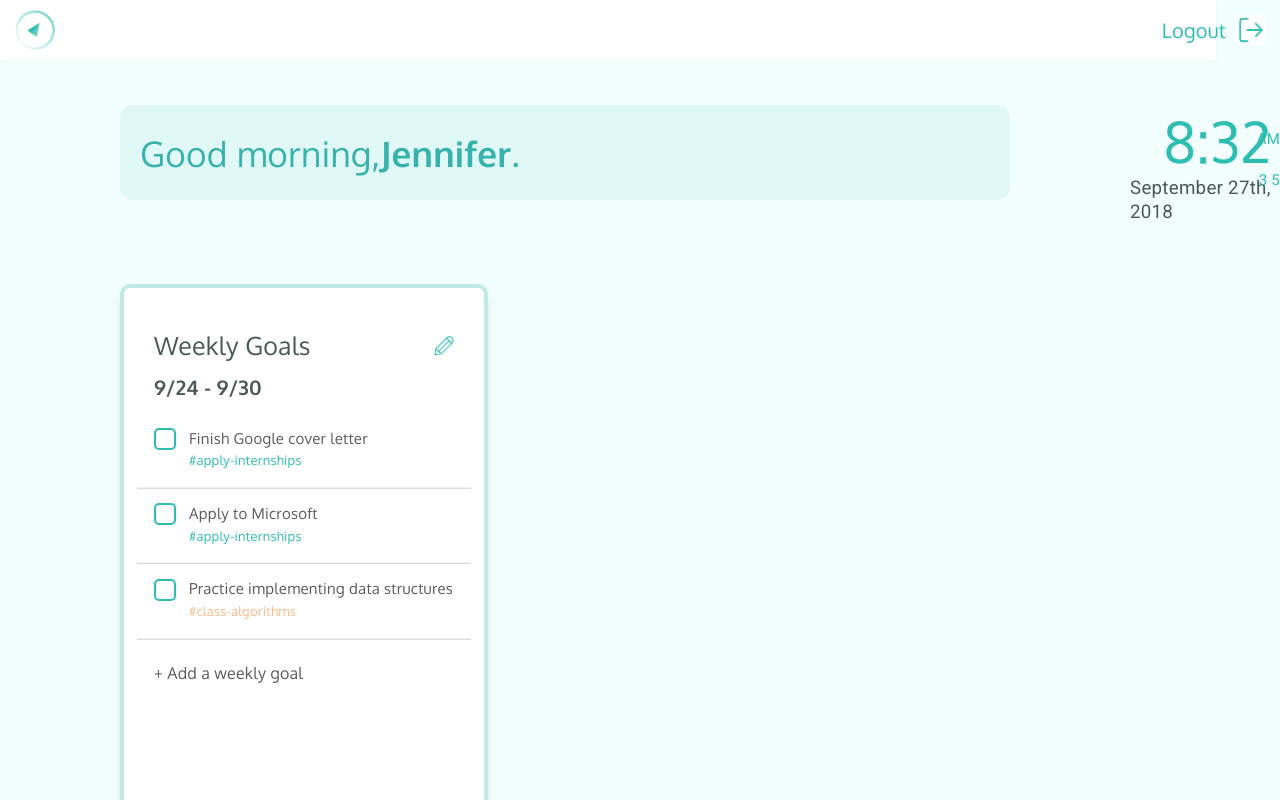
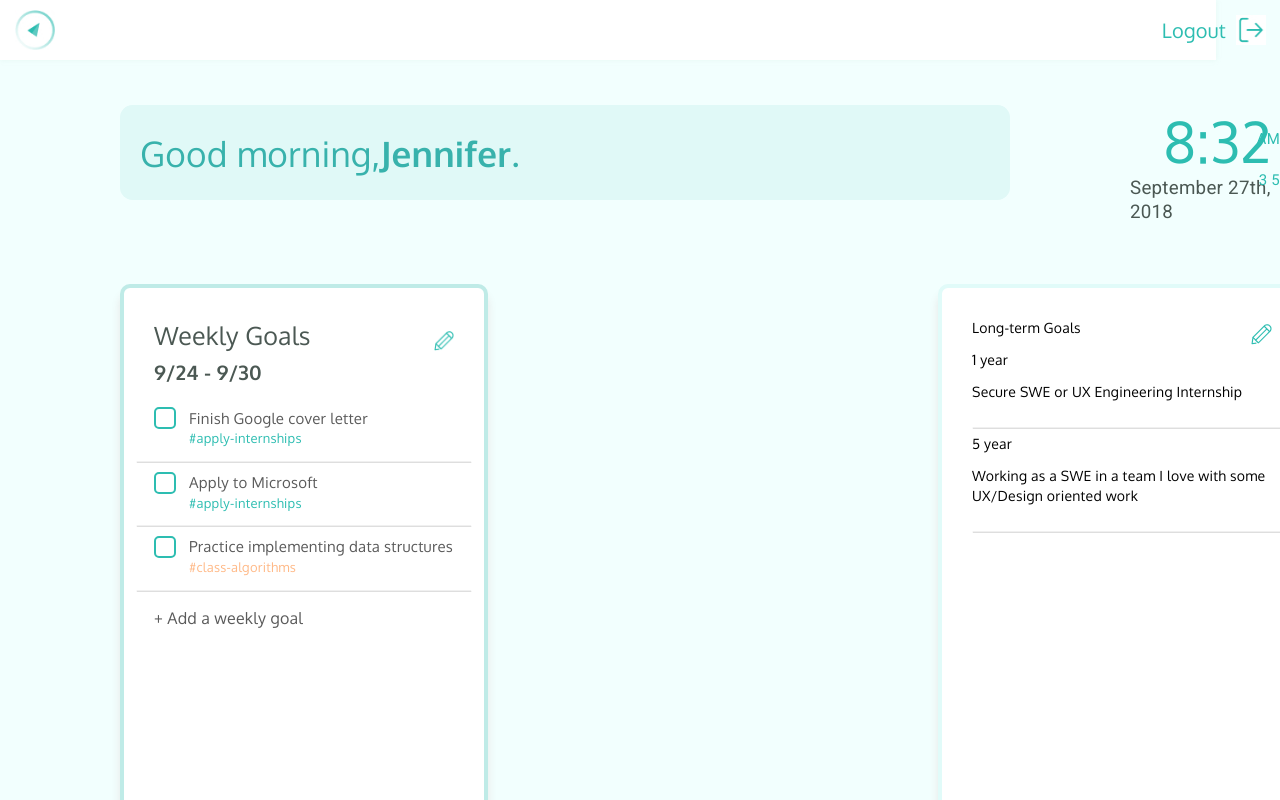
Before and after one commit to sarasriv2/Compass-final, an Angular app in the folder compass/: page / in a window 1280 px wide. Shown: the top 800 px of the page. Built offline with nearby package versions, Linux system fonts and the light colour scheme.

Commit message:
Did part of long term goals comp

```diff
--- a/compass/src/app/app.component.html
+++ b/compass/src/app/app.component.html
@@ -7,7 +7,9 @@
 
     <div class="comps">
         <app-weekly-goals class="weekly-goals"></app-weekly-goals>
+        <app-long-term-goals class="long-term-goals"></app-long-term-goals>
     </div>
+
 
     <app-hashtag-notes></app-hashtag-notes>
 </div>
--- a/compass/src/app/app.component.scss
+++ b/compass/src/app/app.component.scss
@@ -14,6 +14,7 @@
 .comps {
     display: flex;
     flex-direction: row;
+    margin-top: 60px;
 }
 
 .greeting {
@@ -26,5 +27,8 @@
 
 .weekly-goals {
     margin-left: 120px;
-    margin-top: 60px;
 }
+
+.long-term-goals {
+    margin-left: 450px;
+}
--- a/compass/src/app/app.component.ts
+++ b/compass/src/app/app.component.ts
@@ -2,6 +2,7 @@ import { Component } from '@angular/core';
 import { RouterOutlet } from '@angular/router';
 import { DatetimeComponent } from './datetime/datetime.component';
 import { GreetingComponent } from './greeting/greeting.component';
+import { LongTermGoalsComponent } from './long-term-goals/long-term-goals.component';
 import { NavbarComponent } from './navbar/navbar.component'
 import { WeeklyGoalsComponent } from './weekly-goals/weekly-goals.component';
 import { WeeklyGoalsModalComponent } from './weekly-goals-modal/weekly-goals-modal.component';
@@ -11,7 +12,7 @@ import { HashtagNotesComponent } from './hashtag-notes/hashtag-notes.component';
 @Component({
   selector: 'app-root',
   standalone: true,
-  imports: [DatetimeComponent, GreetingComponent, NavbarComponent, RouterOutlet, WeeklyGoalsComponent, WeeklyGoalsModalComponent, HashtagNotesComponent],
+  imports: [DatetimeComponent, GreetingComponent, LongTermGoalsComponent, NavbarComponent, RouterOutlet, WeeklyGoalsComponent, WeeklyGoalsModalComponent, HashtagNotesComponent],
   templateUrl: './app.component.html',
   styleUrl: './app.component.scss'
 })
--- a/compass/src/app/long-term-goals/long-term-goals.component.html
+++ b/compass/src/app/long-term-goals/long-term-goals.component.html
@@ -1,9 +1,18 @@
 <div class="long-term-comp">
     <div class="title-row">
-        <p id="title">Long Term Goals</p>
+        <p id="title">Long-term Goals</p>
         <img  src="edit.png" id="pencil" alt="edit">
     </div>
 
     <div class="goal">
+        <p class="goal-time">1 year</p>
+        <p class="goal-text">Secure SWE or UX Engineering Internship</p>
+        <img src="line.png">
+    </div>
+
+    <div class="goal">
+        <p class="goal-time">5 year</p>
+        <p class="goal-text">Working as a SWE in a team I love with some UX/Design oriented work</p>
+        <img src="line.png">
     </div>
 </div>
--- a/compass/src/app/long-term-goals/long-term-goals.component.scss
+++ b/compass/src/app/long-term-goals/long-term-goals.component.scss
@@ -0,0 +1,18 @@
+.long-term-comp {
+    display: flex;
+    flex-direction: column;
+    width: 300px;
+    height: 500px;
+    padding: 30px;
+    font-family: Oxygen;
+    border: 4px solid #E1FBF9;
+    border-radius: 10px;
+    background-color: white;
+    box-shadow: 0px 10px 10px rgb(230, 230, 230);
+}
+
+.title-row {
+    display: flex;
+    justify-content: space-between;
+    align-items: center;
+}
--- a/compass/src/app/weekly-goals/weekly-goals.component.scss
+++ b/compass/src/app/weekly-goals/weekly-goals.component.scss
@@ -101,8 +101,8 @@
     font-weight: 400;
     line-height: 20.52px;
     text-align: left;
-    margin-top: 15px;
-    margin-bottom: 2px;
+    margin-top: 10px;
+    margin-bottom: 0px;
     color: #5A5A5A;
 }
 
@@ -117,6 +117,7 @@
     line-height: 18.94px;
     text-align: left;
     margin-top: 0px;
+    margin-bottom: 8px;
 }
 
 #title {
@@ -125,7 +126,7 @@
     font-weight: 400;
     line-height: 34.72px;
     text-align: left;
-    margin-top: 30px;
+    margin-top: 20px;
     margin-bottom: 0px;
     color: #4B5853;
 }
@@ -136,7 +137,7 @@
     font-weight: 700;
     line-height: 28.41px;
     text-align: left;
-    margin-top: 10px;
+    margin-top: 5px;
     color: #4B5853;
 }
 
@@ -158,7 +159,7 @@
     font-weight: 400;
     line-height: 22.1px;
     text-align: left;
-    margin-top: 22px;
+    margin-top: 15px;
     color: #5A5A5A;
 
 }
```
